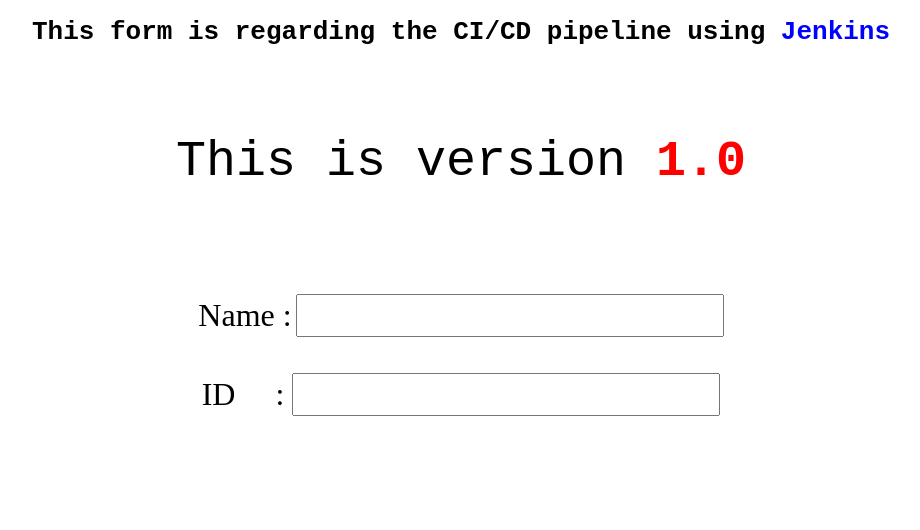
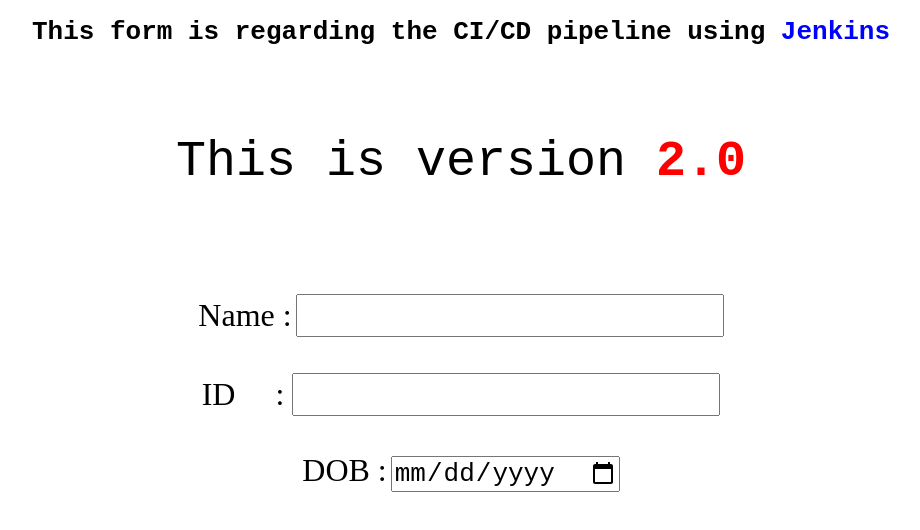
Before and after one commit to 19IT114/Jenkins---Demo---Pipeline, a plain HTML site: page index.html in a window 1280 px wide. Shown: the whole page, without its empty margins (179-1099 px from the left). Drawn offline with Linux system fonts and the light colour scheme.

Commit message:
Updated the Index.html

```diff
--- a/index.html
+++ b/index.html
@@ -10,11 +10,13 @@
     <div>
         <center>
         <h1 style="font-family: monospace;">This form is regarding the CI/CD pipeline using <span style="color: blue;">Jenkins</span> </h1></br>
-        <p style="font-size: 50px;font-family:'Courier New', Courier, monospace;">This is version <span style="color: red;font-weight: 800;">1.0</span></p></br></br></br>
+        <p style="font-size: 50px;font-family:'Courier New', Courier, monospace;">This is version <span style="color: red;font-weight: 800;">2.0</span></p></br></br></br>
         <label style="font-size: xx-large;">Name :</label>
         <input type="text" name="" id="" style="font-size: xx-large;"></br></br></br>
         <label style="font-size: xx-large;">ID &nbsp;&nbsp;&nbsp;&nbsp;: </label>
-        <input type="text" name="" id="" style="font-size: xx-large;">
+        <input type="text" name="" id="" style="font-size: xx-large;"></br></br></br>
+        <label style="font-size: xx-large;">DOB :</label>
+        <input type="date" name="" id="" style="font-size: xx-large;"></br></br></br>
         </center>
     </div>
 </body>
```
